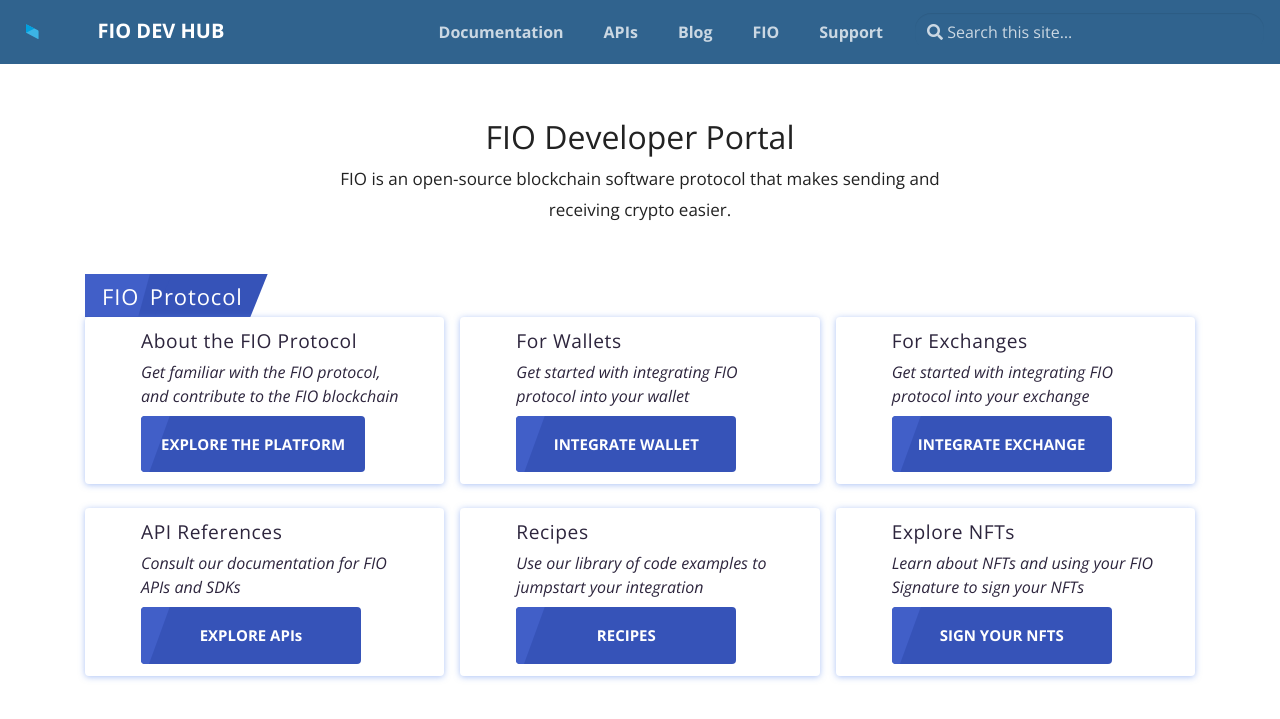
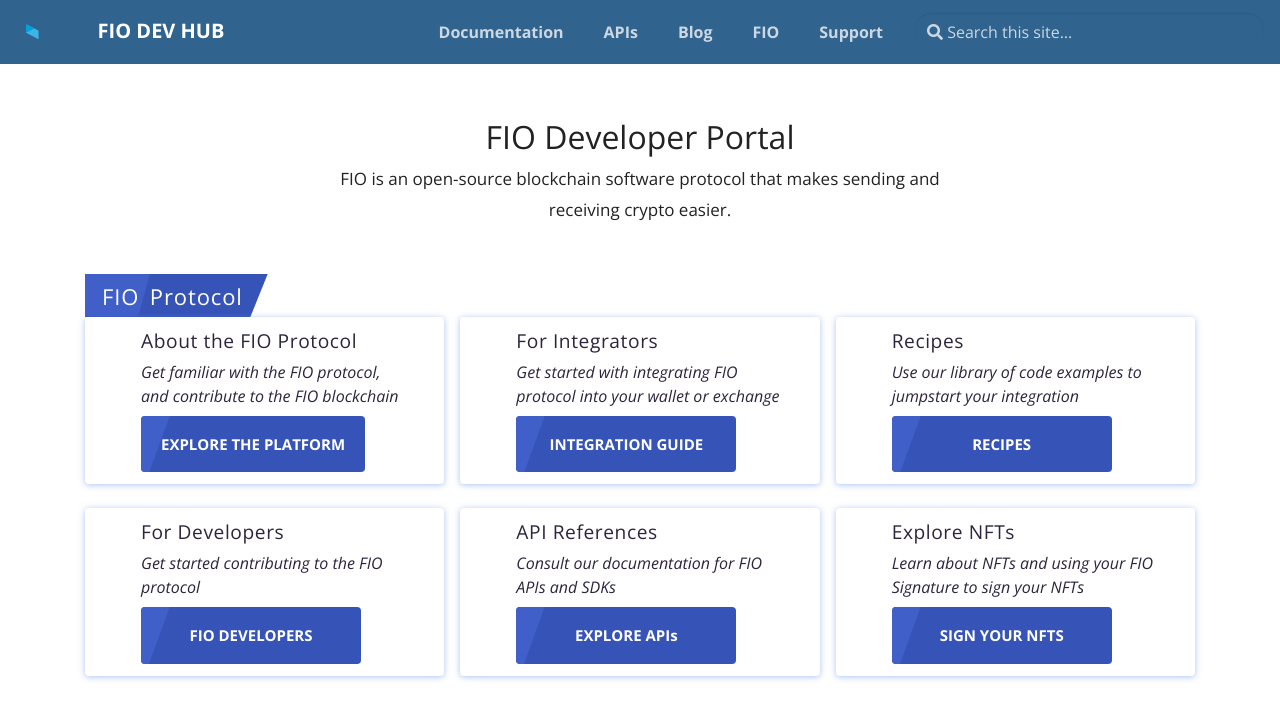
Before and after one commit to fioprotocol/fio-devhub, a Jekyll site: the page built from index.md, in a window 1280 px wide. Shown: the top 719 px of the page. Built offline with Jekyll 4.4.1, drawn with Linux system fonts in a browser that asks for light colours.

Commit message:
Update home.yml
Updated to consolidate the integrator information.

```diff
--- a/_data/home.yml
+++ b/_data/home.yml
@@ -4,22 +4,22 @@
     text: Get familiar with the FIO protocol, and contribute to the FIO blockchain
     button: EXPLORE THE PLATFORM
     url: docs/fio-protocol
-  - heading: For Wallets
-    text: Get started with integrating FIO protocol into your wallet
-    button: INTEGRATE WALLET
+  - heading: For Integrators
+    text: Get started with integrating FIO protocol into your wallet or exchange
+    button: INTEGRATION GUIDE
     url: docs/integration-guide/
-  - heading: For Exchanges
-    text: Get started with integrating FIO protocol into your exchange
-    button: INTEGRATE EXCHANGE
+  - heading: Recipes
+    text: Use our library of code examples to jumpstart your integration
+    button: RECIPES
+    url: docs/integration-guide
+  - heading: For Developers
+    text: Get started contributing to the FIO protocol
+    button: FIO DEVELOPERS
     url: docs/integration-guide
   - heading: API References
     text: Consult our documentation for FIO APIs and SDKs
     button: EXPLORE APIs
     url: /pages/api/fio-api/
-  - heading: Recipes
-    text: Use our library of code examples to jumpstart your integration
-    button: RECIPES
-    url: docs/integration-guide
   - heading: Explore NFTs
     text: Learn about NFTs and using your FIO Signature to sign your NFTs
     button: SIGN YOUR NFTS
```
